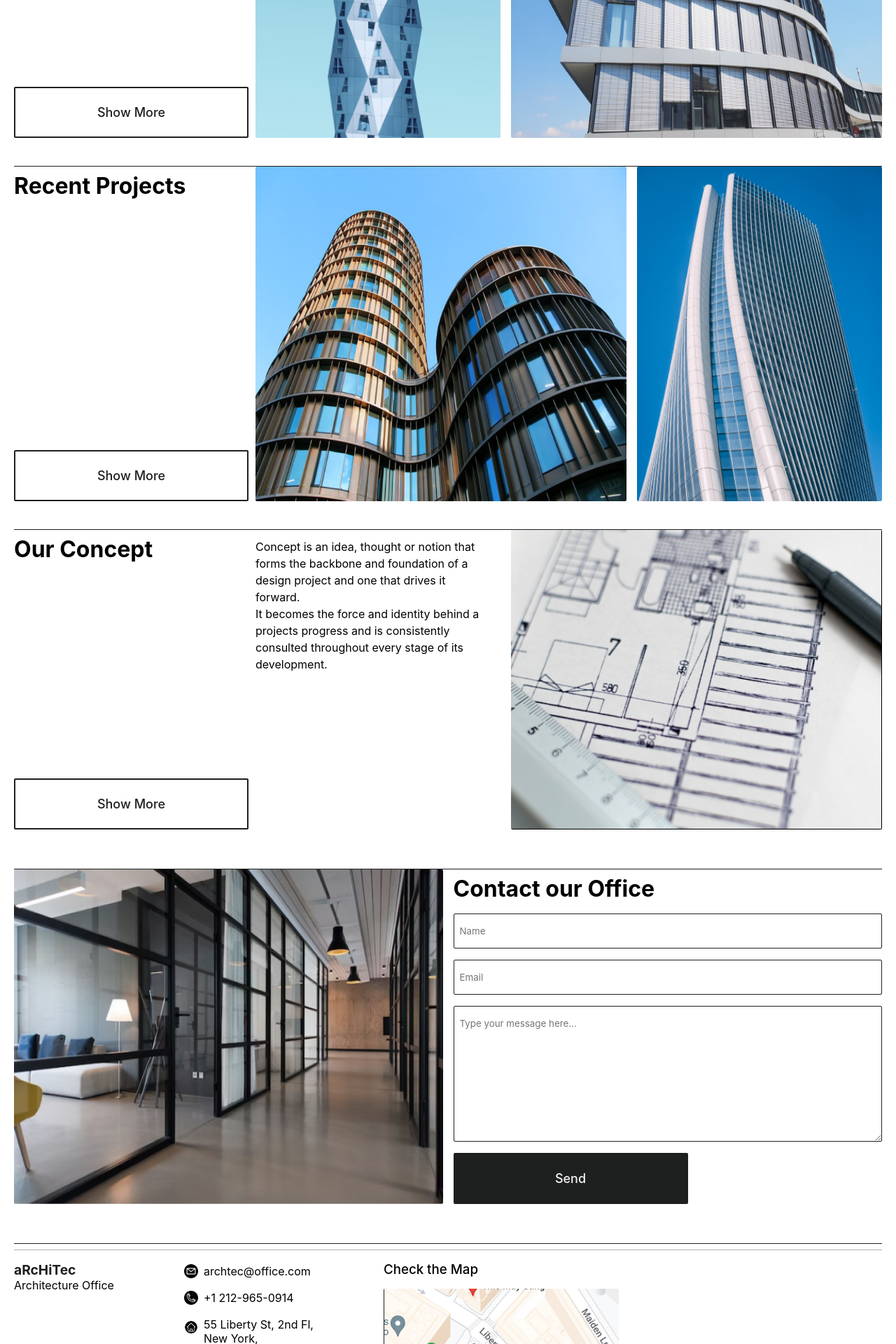
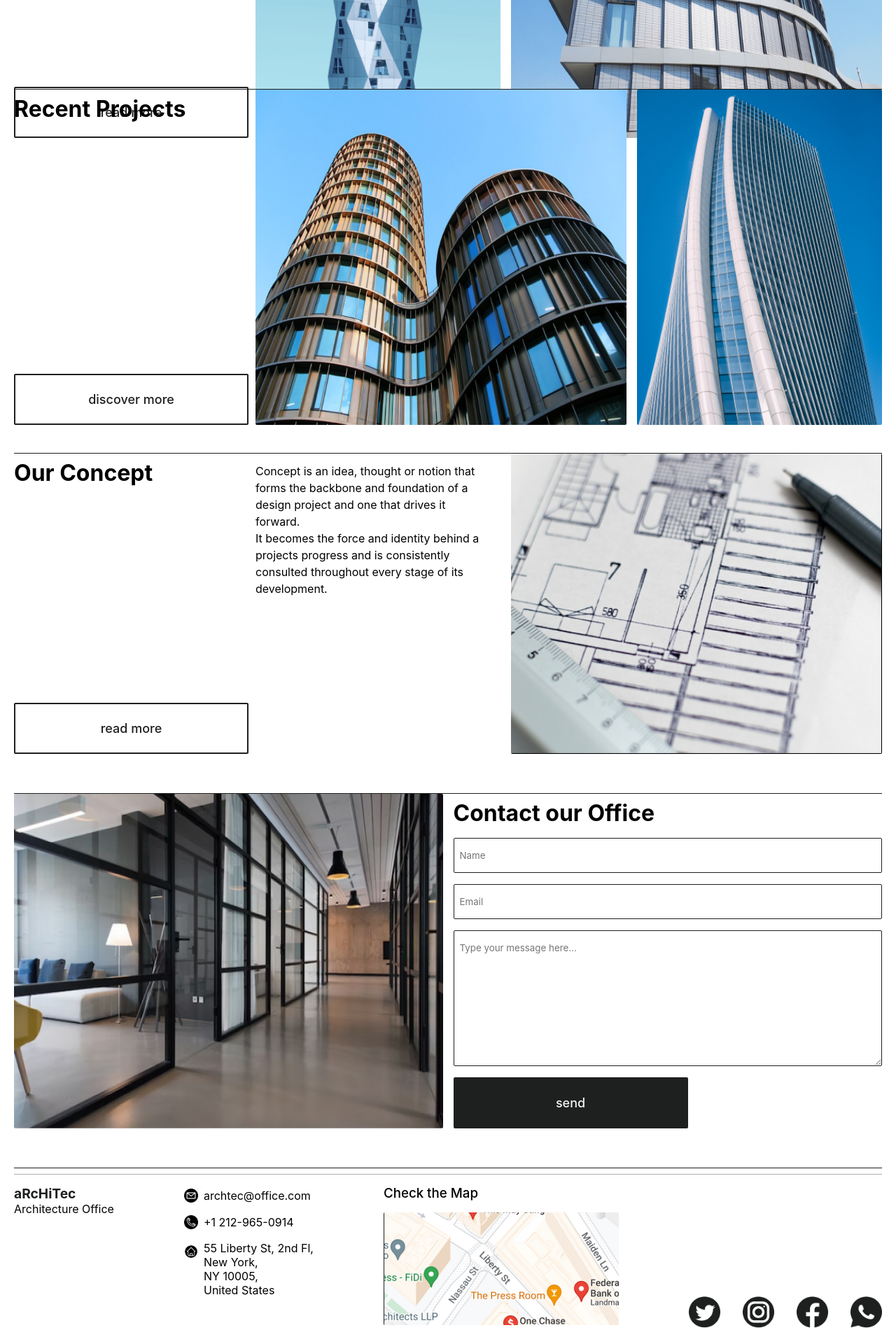
Before and after one commit to versi-on/architecture-office, a React (Create React App) app: page / in a window 1280 px wide. Shown: the part 1039-2959 px from the top of the page at 70% size. Built offline with nearby package versions, Linux system fonts and the light colour scheme.

Commit message:
edit button text

```diff
--- a/src/components/Contact.js
+++ b/src/components/Contact.js
@@ -12,7 +12,7 @@ export default function Contact() {
                     <input type="text" placeholder='Name' />
                     <input type="text" placeholder='Email' />
                     <textarea cols="30" rows="10" placeholder='Type your message here...'></textarea>
-                    <button className='container__btn btn-filled'>Send</button>
+                    <button className='container__btn btn-filled'>send</button>
                 </form>
             </div>
         </div>
--- a/src/components/News.jsx
+++ b/src/components/News.jsx
@@ -3,12 +3,12 @@ import imgNews_2 from '../assets/images/img-news-2-bridgehouse.png'
 
 export default function News() {
     return (
-        <div className="container grid grid-small-wide">
+        <div className="container grid grid-small-wide news">
             <div className="container__content content">
                 <div className='content__title'>
                     <h2 className="container__title">Latest News</h2>
                 </div>
-                <button className='container__btn'>Show More</button>
+                <button className='container__btn'>read more</button>
             </div>
             <img src={imgNews_1} alt="simone-hutsch" className='container__img img-small' />
             <img src={imgNews_2} alt="bridgehouse" className='container__img img-wide' />
--- a/src/components/Projects.jsx
+++ b/src/components/Projects.jsx
@@ -3,12 +3,12 @@ import img_2 from '../assets/images/img-projects-2-davide-pietralunga.png'
 
 export default function Projects() {
     return (
-        <div className="container grid grid-wide-small project">
+        <div className="container grid grid-wide-small projects">
             <div className="container__content content">
                 <div className='content__title'>
                     <h2 className="container__title">Recent Projects</h2>
                 </div>
-                <button className='container__btn'>Show More</button>
+                <button className='container__btn'>discover more</button>
             </div>
             <img src={img_1} alt="architecture building" className='img container__img img-wide' />
             <img src={img_2} alt="davide-pietralunga" className='img container__img grid-item-small' />
--- a/src/pages/Concept.jsx
+++ b/src/pages/Concept.jsx
@@ -7,7 +7,7 @@ export default function Concept() {
                 <div className='content__title'>
                     <h2 className="container__title">Our Concept</h2>
                 </div>
-                <button className='container__btn'>Show More</button>
+                <button className='container__btn'>read more</button>
             </div>
             <div className="plh">
                 <div className="container__text">
```
